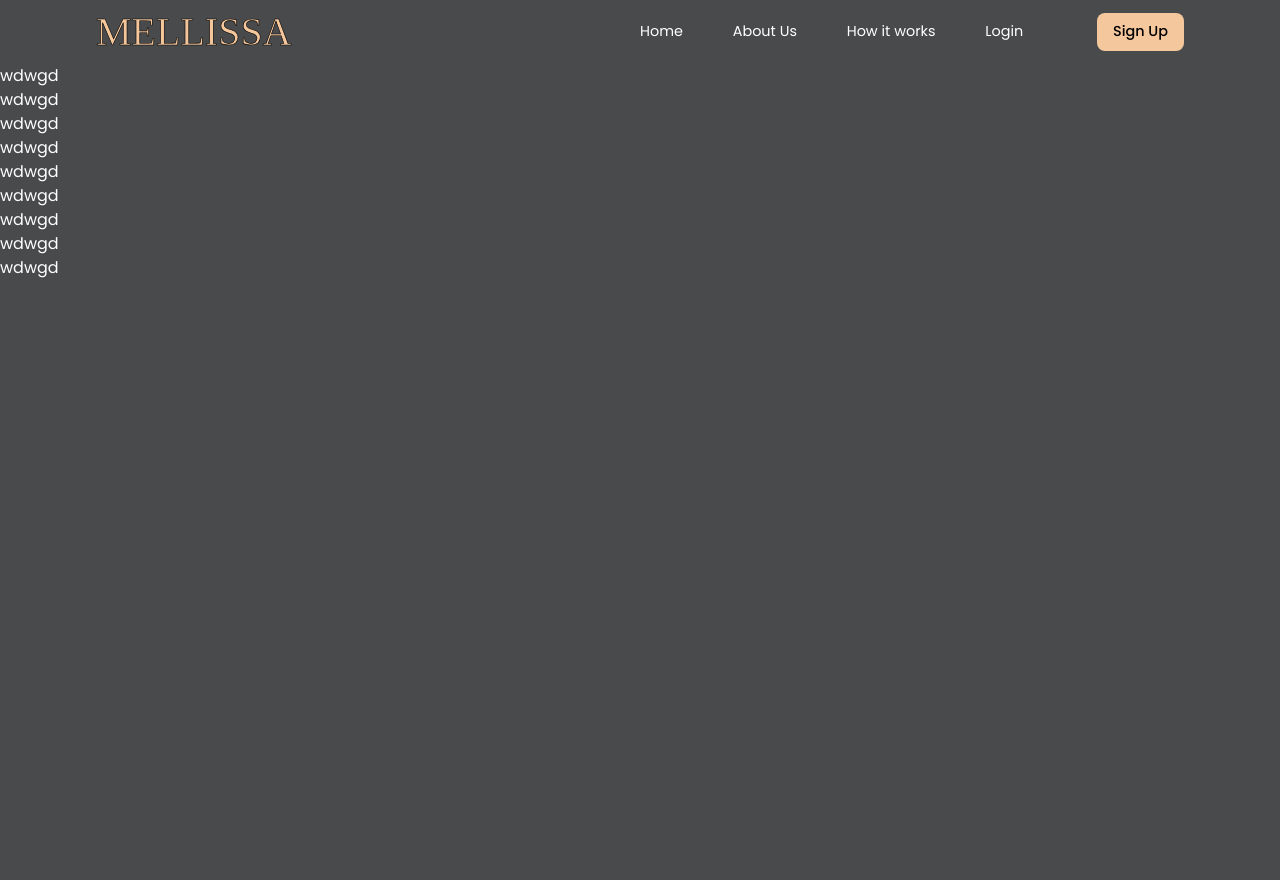
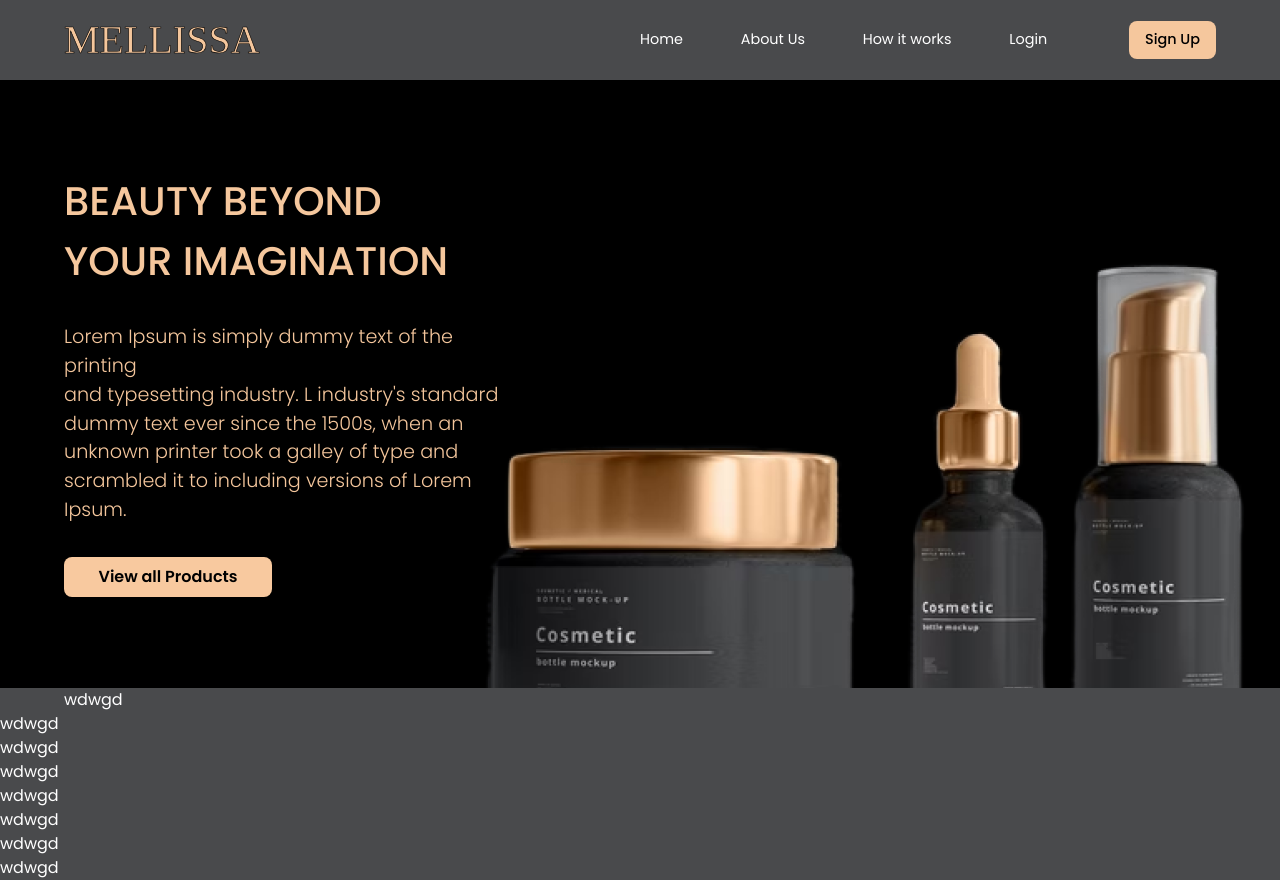
Before and after one commit to Boye95/mellisa, a React (Vite) app: page / in a window 1280 px wide. Before the commit the page ends 800 px from the top, so only its background shows below. Built offline with nearby package versions, Linux system fonts and the light colour scheme; a web font is replaced by a local one.

Commit message:
add done with hro section large screen only

```diff
--- a/src/components/Best/Best.jsx
+++ b/src/components/Best/Best.jsx
@@ -2,7 +2,7 @@ import './Best.scss'
 
 const Best = () => {
     return(
-        <section>
+        <section className='container'>
             wdwgd
         </section>
     )
--- a/src/components/Header/Header.scss
+++ b/src/components/Header/Header.scss
@@ -4,8 +4,8 @@
     display: flex;
     justify-content: space-between;
     align-items: center;
-    padding: 0 2rem;
-    height: 4rem;
+    // padding: 0 2rem;
+    height: 10vh;
 
     .logo {
         font-family: $Romanesco;
--- a/src/components/Hero/Hero.jsx
+++ b/src/components/Hero/Hero.jsx
@@ -1,11 +1,32 @@
 import './Hero.scss'
+import hero from '../../assets/heroimg2.png'
 
 const Hero = () => {
-    return(
-        <section>
-            wdwgd
-        </section>
-    )
+  return (
+    <section className='container hero'>
+      <div className='hero__content'>
+        <div className='hero__words'>
+          <h1 className='hero__header'>
+            BEAUTY BEYOND <br /> YOUR IMAGINATION
+          </h1>
+          <p className='hero__text'>
+            Lorem Ipsum is simply dummy text of the printing <br />
+            and typesetting industry. L industry's standard <br />
+            dummy text ever since the 1500s, when an <br />
+            unknown printer took a galley of type and <br />
+            scrambled it to including versions of Lorem <br />
+            Ipsum.
+          </p>
+          <a href='#' className='hero__button'>
+            View all Products
+          </a>
+        </div>
+        <div className='hero__image'>
+          <img src={hero} alt='hero' />
+        </div>
+      </div>
+    </section>
+  )
 }
 
 export default Hero
--- a/src/components/Hero/Hero.scss
+++ b/src/components/Hero/Hero.scss
@@ -0,0 +1,61 @@
+@import '../../variables';
+
+.container.hero {
+    height: 38rem;
+    width: 100%;
+    background: black;
+
+    .hero__content {
+        display: flex;
+        justify-content: space-around;
+        align-items: center;
+        width: $Desktop;
+        height: 100%;
+        margin: 0 auto;
+
+        .hero__words {
+            display: flex;
+            flex-direction: column;
+            gap: 2rem;
+            width: 40%;
+
+            .hero__header {
+                font-size: 2.5rem;
+                font-weight: 500;
+                color: $peachlight;
+            }
+
+            .hero__text {
+                font-size: 1.2rem;
+                font-weight: 300;
+                color: $peachdark;
+            }
+
+            .hero__button {
+                background: #F8C99F;
+                color: black;
+                width: 13rem;
+                text-align: center;
+                border-radius: 0.5rem;
+                padding: 0.5rem 1rem;
+                font-weight: 600;
+                transition: $TransitionSpeed;
+
+                &:hover {
+                    background: $white;
+                    color: $peachdark;
+                }
+            }
+        }
+
+        .hero__image {
+            width: 60%;
+            align-self: flex-end;
+
+            img {
+                margin-left: -2.8rem;
+                margin-bottom: -0.44rem;
+            }
+        }
+    }
+}
```
Also changed, not shown: src/assets/heroimg2.png (added).
